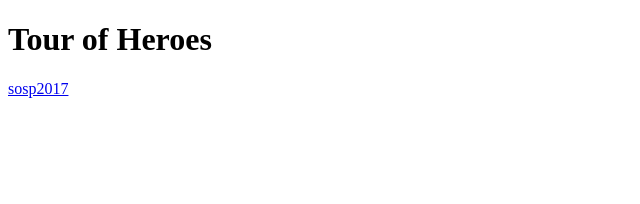
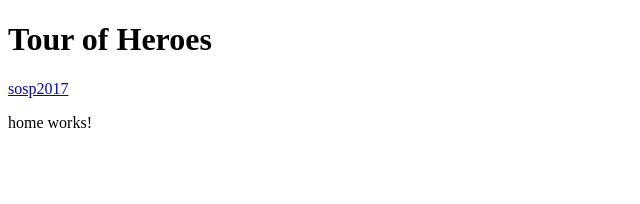
Before and after one commit to cfpdb/cfp.pub, an Angular app: page / in a window 1280 px wide. Shown: the top 204 px of the page, without its empty margins (0-640 px from the left). Built offline with nearby package versions, Linux system fonts and the light colour scheme.

Commit message:
cfps: add home component
Signed-off-by: Noah Watkins <noahwatkins@gmail.com>

```diff
--- a/src/app/app-routing.module.ts
+++ b/src/app/app-routing.module.ts
@@ -1,10 +1,12 @@
 import { NgModule } from '@angular/core';
+import { Component } from '@angular/core';
 import { RouterModule, Routes } from '@angular/router';
 
 import { CallComponent } from './call.component';
+import { HomeComponent } from './home/home.component';
 
 const routes: Routes = [
-  //{ path: '',  component: DashboardComponent },
+  { path: '',  component: HomeComponent, pathMatch: 'full' },
   { path: ':call/:year', component: CallComponent },
 ];
 
--- a/src/app/app.module.ts
+++ b/src/app/app.module.ts
@@ -8,12 +8,14 @@
 import { CallComponent } from './call.component';
 import { CallService } from './call.service';
 import { CallImportantDatesComponent } from './call-important-dates/call-important-dates.component';
+import { HomeComponent } from './home/home.component';
 
 @NgModule({
   declarations: [
     AppComponent,
     CallComponent,
-    CallImportantDatesComponent
+    CallImportantDatesComponent,
+    HomeComponent
   ],
   imports: [
     BrowserModule,
--- a/src/app/call.ts
+++ b/src/app/call.ts
@@ -14,4 +14,5 @@
 export class Call {
   year: number;
   location: Location;
+  deadlines: Deadlines;
 }
--- /dev/null
+++ b/src/app/home/home.component.html
@@ -0,0 +1,3 @@
+<p>
+  home works!
+</p>
--- /dev/null
+++ b/src/app/home/home.component.ts
@@ -0,0 +1,15 @@
+import { Component, OnInit } from '@angular/core';
+
+@Component({
+  selector: 'app-home',
+  templateUrl: './home.component.html',
+  styleUrls: ['./home.component.css']
+})
+export class HomeComponent implements OnInit {
+
+  constructor() { }
+
+  ngOnInit() {
+  }
+
+}
```
Also changed, not shown: src/app/home/home.component.css (added), 1 other file (tests, documents, lock files or other folders).
